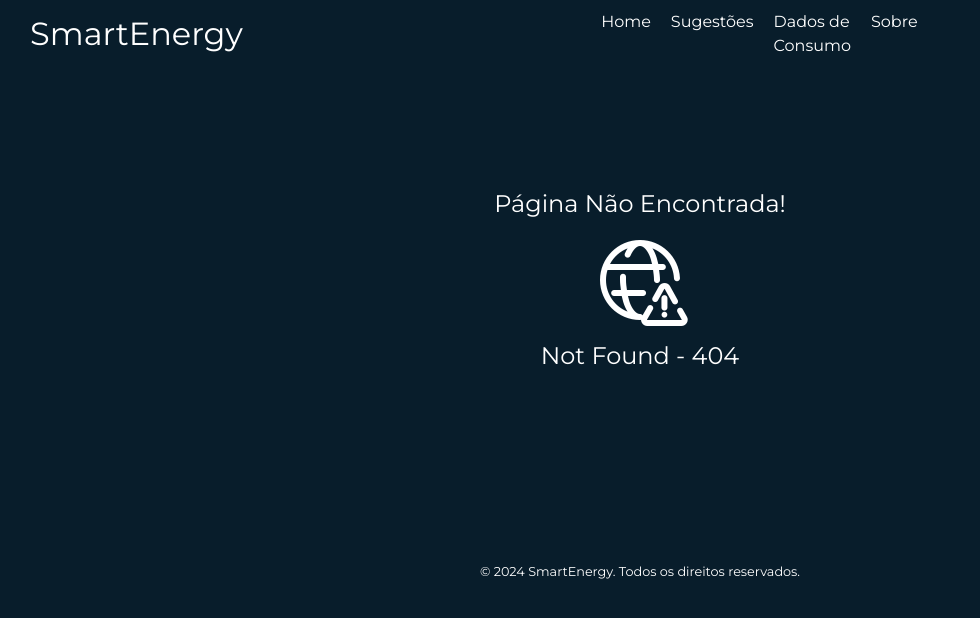
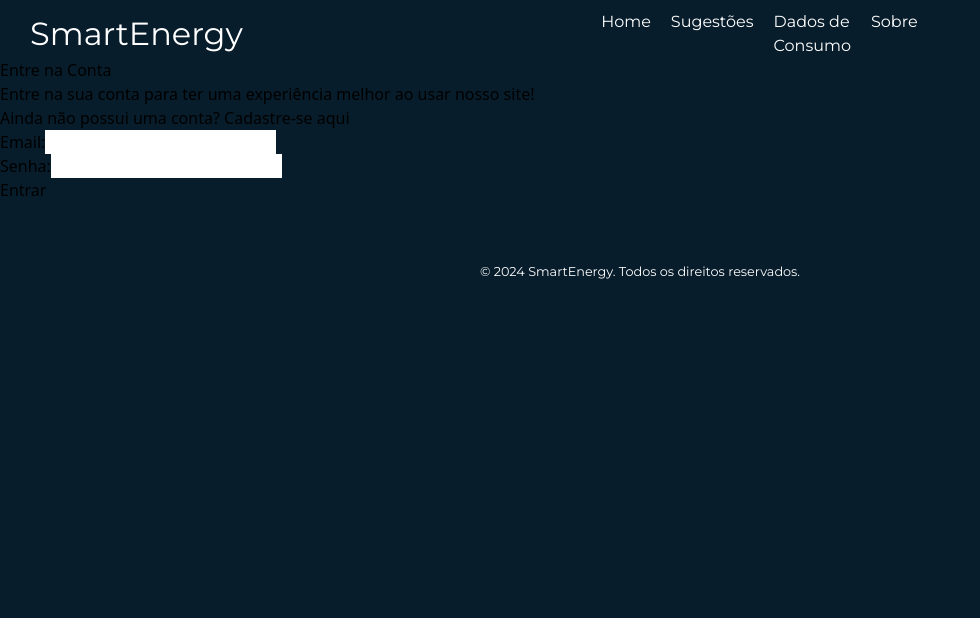
Before and after one commit to felipesora/SmartEnergy, a Next.js app in the folder gs/: page /login in a window 1280 px wide. Before the commit this address had no page. Shown: the top 618 px of the page, without its empty margins (0-980 px from the left). Built offline with nearby package versions, Linux system fonts and the light colour scheme.

Commit message:
Criando página de Login

```diff
--- /dev/null
+++ b/gs/src/app/login/page.tsx
@@ -0,0 +1,76 @@
+"use client";
+
+import Link from "next/link";
+import React, { useEffect, useState } from "react";
+import { useRouter } from "next/navigation";
+import { login } from "@/services/conta/api";
+
+export default function Login() {
+  useEffect(() => {
+    // Executa a animação quando o componente for montado
+    const elements = document.querySelectorAll('.animated-content');
+    elements.forEach((element) => {
+      element.classList.add('visible');
+    });
+  }, []);
+
+    const [email, setEmail] = useState("");
+    const [senha, setSenha] = useState("");
+    const router = useRouter();
+
+    async function handleLogin(event: React.FormEvent) {
+        event.preventDefault();
+
+        try {
+            const result = await login(email, senha);
+
+            if (result.success) {
+                alert("Login realizado com sucesso!");
+                router.push("/");
+            } else {
+                alert(result.message || "Usuário ou senha incorretos!");
+            }
+
+        } catch (error) {
+            console.error("Erro ao fazer login:", error);
+            alert("Erro ao fazer login. Tente novamente.");
+        }
+    }
+
+  return (
+    <main className="main_login animated-content">
+        <div className="container_login">
+            <h1>Entre na Conta</h1>
+            <div className="div_texto_login">
+                <p>Entre na sua conta para ter uma experiência melhor ao usar nosso site!</p>
+                <p>Ainda não possui uma conta?{" "}<Link href="/cadastro" className="link_form">Cadastre-se aqui</Link></p>
+            </div>
+            <form onSubmit={handleLogin} className="form_login">
+            <div className="texto_input_form">
+                <label htmlFor="email" className="texto_form">Email:</label>
+                  <input
+                    type="email"
+                    value={email}
+                    className="input_login"
+                    onChange={(e) => setEmail(e.target.value)}
+                    required
+                  />
+            </div>
+              <div className="texto_input_form">
+                  <label htmlFor="senha" className="texto_form">Senha:</label>
+                  <input
+                    type="password"
+                    value={senha}
+                    className="input_login"
+                    onChange={(e) => setSenha(e.target.value)}
+                    required
+                  />
+              </div>
+              <div>
+                <button type="submit" className="button_login">Entrar</button>
+              </div>
+            </form>
+        </div>
+    </main>
+  )
+}
```
